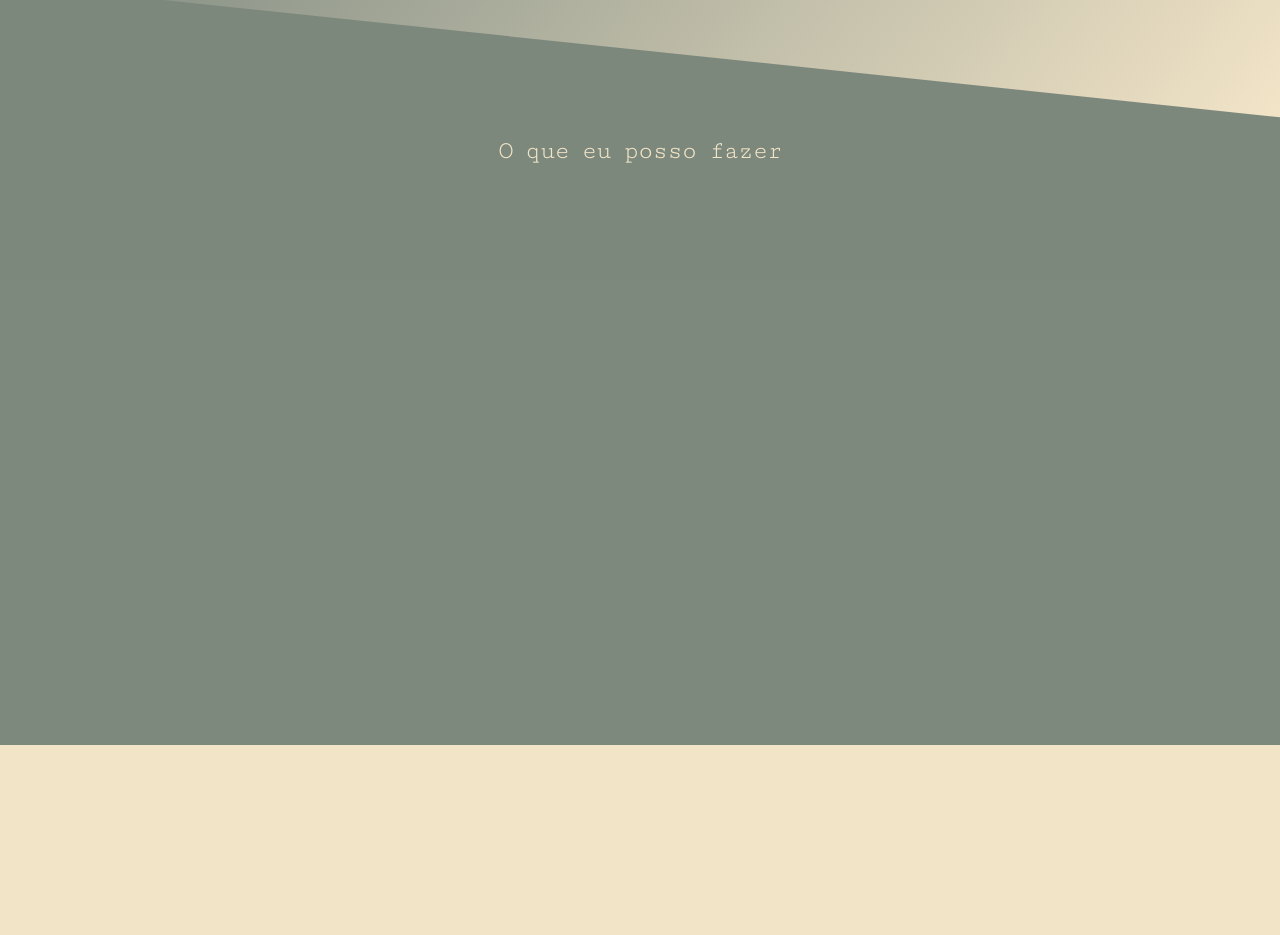
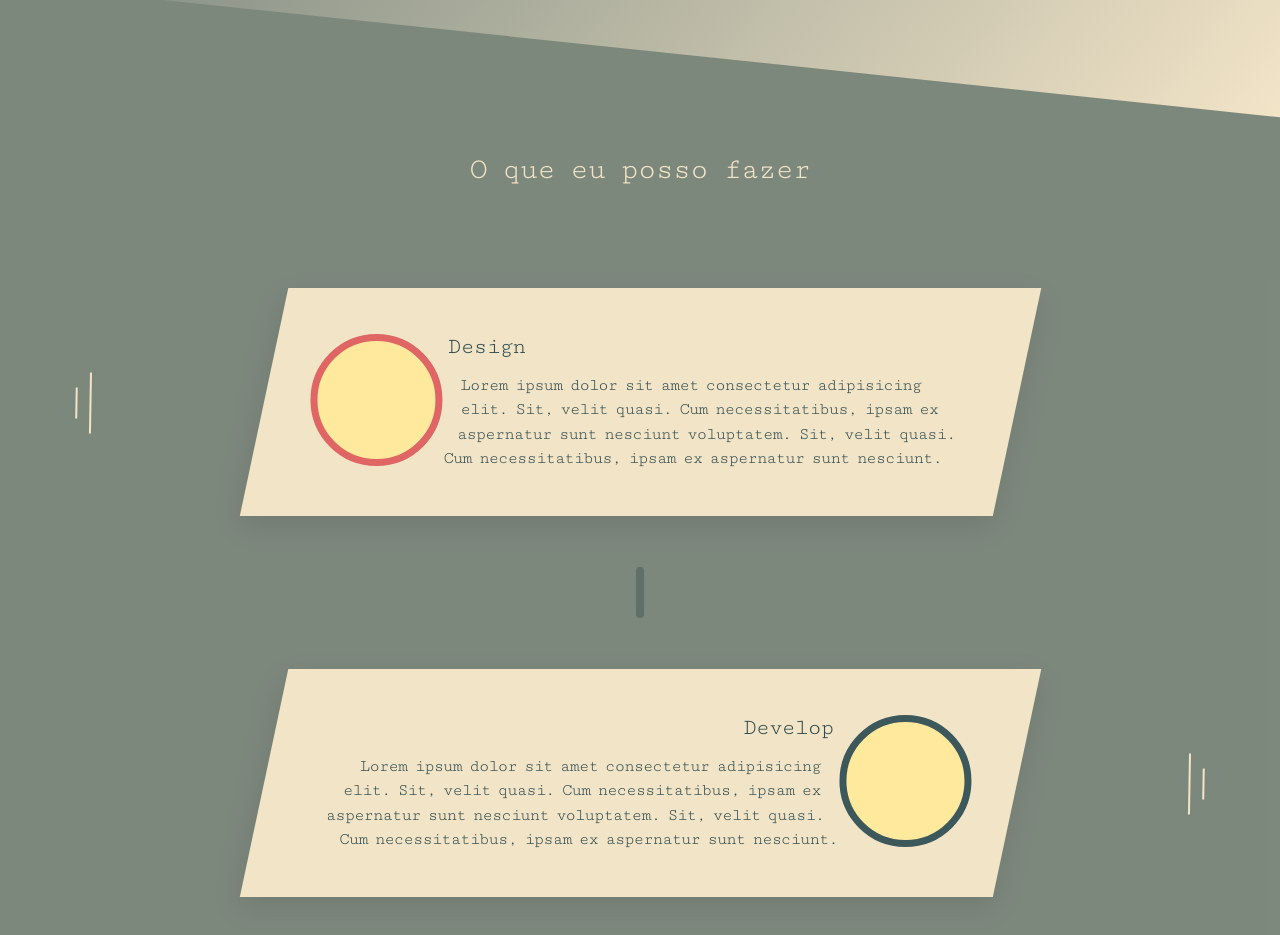
Before and after one commit to Timfts/first-portfolio, a website: page src/index.html in a window 1280 px wide. Shown: the part 1500-2435 px from the top of the page. Before the commit the page ends 2245 px from the top, so only its background shows below. Drawn offline with nearby package versions, Linux system fonts and the light colour scheme; files that its build step writes are made by us from their sources.

Commit message:
wcid section ready

```diff
--- a/src/index.html
+++ b/src/index.html
@@ -161,7 +161,38 @@
     </section>
     <section class="section-wcid">
         <div class="container">
-            <h2  class="section-title section-title--light">O que eu posso fazer</h2>
+            <h2  class="section-title section-title--light u-margin-bottom-medium">O que eu posso fazer</h2>
+            <div class="feature-box">
+                <div class="detail detail--wcid detail--wcid-one">&nbsp;</div>
+                <div class="feature-box__container">
+                    <div class="feature-box__shape feature-box__shape--design">
+
+                    </div>
+                    <div class="feature-box__text feature-box__text--design">
+                        <h3 class="feature-box__title">Design</h3>
+                        <p class="feature-box__desc">Lorem ipsum dolor sit amet consectetur adipisicing elit. Sit, velit quasi. Cum necessitatibus, ipsam ex aspernatur sunt nesciunt voluptatem. Sit, velit quasi. Cum necessitatibus, ipsam ex aspernatur sunt nesciunt.</p>
+                    </div>
+                </div>
+            </div>
+
+            <div class="section-wcid__separator">
+                &nbsp;
+            </div>
+
+            <div class="feature-box">
+                    <div class="detail detail--wcid detail--wcid-two">&nbsp;</div>
+                    <div class="feature-box__container">
+                        <div class="feature-box__shape feature-box__shape--develop">
+
+                        </div>
+                        <div class="feature-box__text feature-box__text--develop">
+                            <h3 class="feature-box__title">Develop</h3>
+                            <p class="feature-box__desc">Lorem ipsum dolor sit amet consectetur adipisicing elit. Sit, velit quasi. Cum necessitatibus, ipsam ex aspernatur sunt nesciunt voluptatem. Sit, velit quasi. Cum necessitatibus, ipsam ex aspernatur sunt nesciunt.</p>
+                        </div>
+                    </div>
+                </div>
+
+
         </div>
     </section>
 
--- a/src/sass/base/_typography.scss
+++ b/src/sass/base/_typography.scss
@@ -11,7 +11,9 @@ a {
 }
 
 h1,
-h2 {
+h2,
+h3,
+h4 {
     font-weight: normal;
 }
 
@@ -20,7 +22,7 @@ h1 {
 }
 
 h2 {
-    font-size: 2.5343rem;
+    font-size: 4.5232rem;
 }
 
 h3 {
@@ -33,6 +35,7 @@ ul {
 
 .section-title {
     text-align: center;
+    font-size:3rem;
     &--light{
         color:$color-cream;
     }
--- a/src/sass/base/_utilities.scss
+++ b/src/sass/base/_utilities.scss
@@ -0,0 +1,9 @@
+.u-margin{
+    &-bottom-medium {
+        margin-bottom:10rem;
+
+        @include respond(phone){
+            margin-bottom:8rem;
+        }
+    }
+}
--- a/src/sass/components/_detail.scss
+++ b/src/sass/components/_detail.scss
@@ -53,4 +53,28 @@
         }
     }
 
+    &--wcid,
+    &--wcid::before{
+        background-color:$color-cream;
+
+        @include respond(phone){
+            display:none;
+        }
+
+    }
+
+    &--wcid {
+        top:50%;
+
+        &-one {
+            left:0;
+            transform: rotate(271deg) translateY(-50%);
+        }
+
+        &-two {
+            right:0;
+            transform: rotate(91deg) translateY(-50%);
+        }
+    }
+
 }
--- /dev/null
+++ b/src/sass/components/_feature-box.scss
@@ -0,0 +1,97 @@
+.feature-box {
+    position:relative;
+
+
+    &__container {
+        width:65%;
+        margin:0 auto;
+        background-color:$color-cream;
+        padding:4.5rem;
+        transform:skew(-12deg);
+        box-shadow:0 1rem 3rem rgba($color-black, .1);
+
+        @include clearfix;
+
+        & > * {
+            transform:skew(12deg);
+        }
+
+
+    }
+
+    &__shape {
+        width:13rem;
+        height:13rem;
+        border-radius: 20rem;
+        border-width: .7rem;
+        border-style: solid;
+        background-color:$color-wcid-icon-bg;
+        shape-outside: circle(50% at 50% 50%);
+        position:relative;
+
+        &--design {
+            float:left;
+            border-color: $color-wcid-icon-one;
+            margin-right:2.4rem;
+        }
+
+        &--develop {
+            float:right;
+            border-color:$color-main-blue;
+            margin-left:2.4rem;
+        }
+
+    }
+
+    &__text {
+
+
+        &--develop {
+            text-align: right;
+        }
+    }
+
+    &__title {
+        margin-bottom:1.5rem;
+    }
+
+    &__desc {
+        line-height: 1.4;
+    }
+
+    @include respond(phone){
+
+
+
+        &__container {
+            transform:skew(0);
+            padding-top:21rem;
+            width:85%;
+
+            & > * {
+                transform:skew(0);
+            }
+        }
+
+        &__shape {
+            float:none;
+            margin-bottom:2rem;
+            position:absolute;
+            top:4rem;
+            left:50%;
+            transform:skew(0) translateX(-50%);
+            margin-left:0;
+            margin-right:0;
+
+        }
+
+        &__text {
+            text-align: left;
+        }
+
+        &__title {
+            text-align: center;
+            margin-bottom:3rem;
+        }
+    }
+}
--- a/src/sass/main.scss
+++ b/src/sass/main.scss
@@ -10,6 +10,7 @@
 @import "components/title-box";
 @import "components/social";
 @import "components/book";
+@import "components/feature-box";
 
 
 
--- a/src/sass/pages/_home.scss
+++ b/src/sass/pages/_home.scss
@@ -24,9 +24,16 @@
 }
 
 .section-wcid {
-    height:100vh;
     width:100%;
     background-color:rgba($color-blue-two, .6);
     margin-top:-13vh;
-    padding-top:24vh;
+    padding:26vh 0;
+
+    &__separator {
+        width:.7rem;
+        height:5rem;
+        border-radius: 2rem;
+        margin:5rem auto;
+        background-color:rgba($color-blue-two, .4);
+    }
 }
```
Also changed, not shown: docs/index.html (+32 -1 lines), docs/css/main.css.
